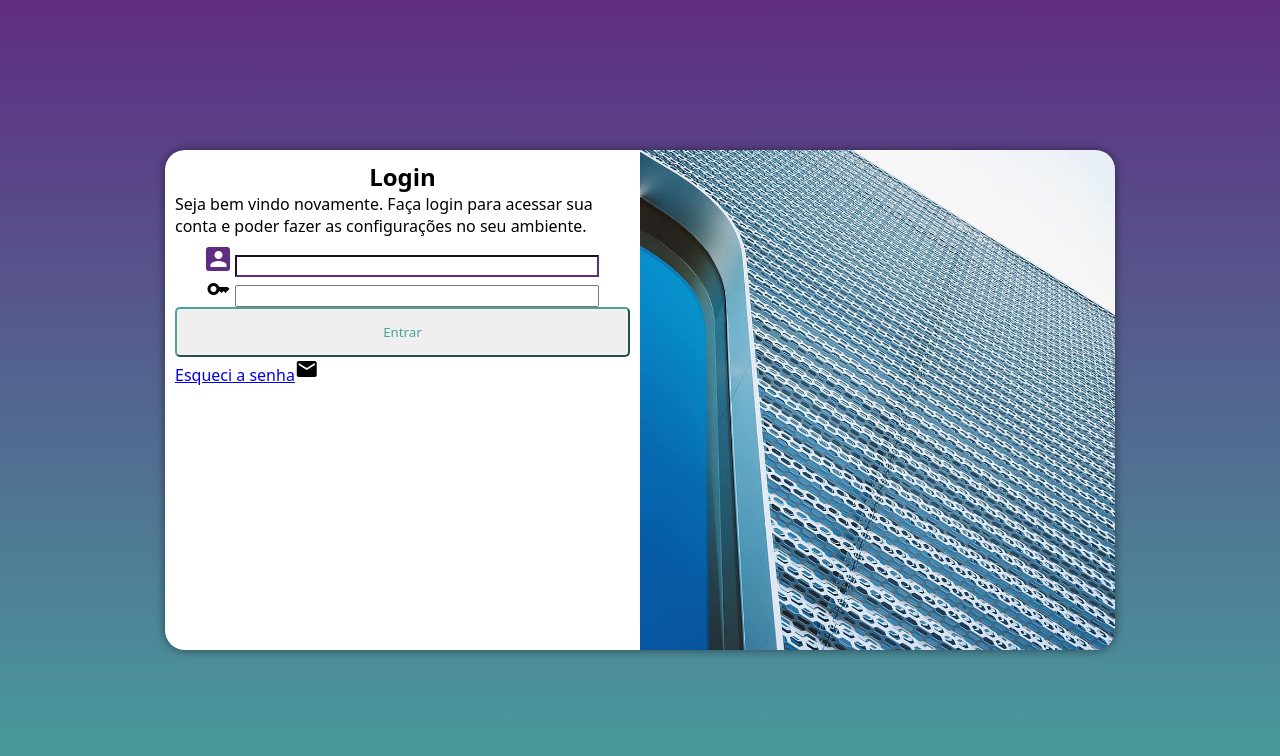
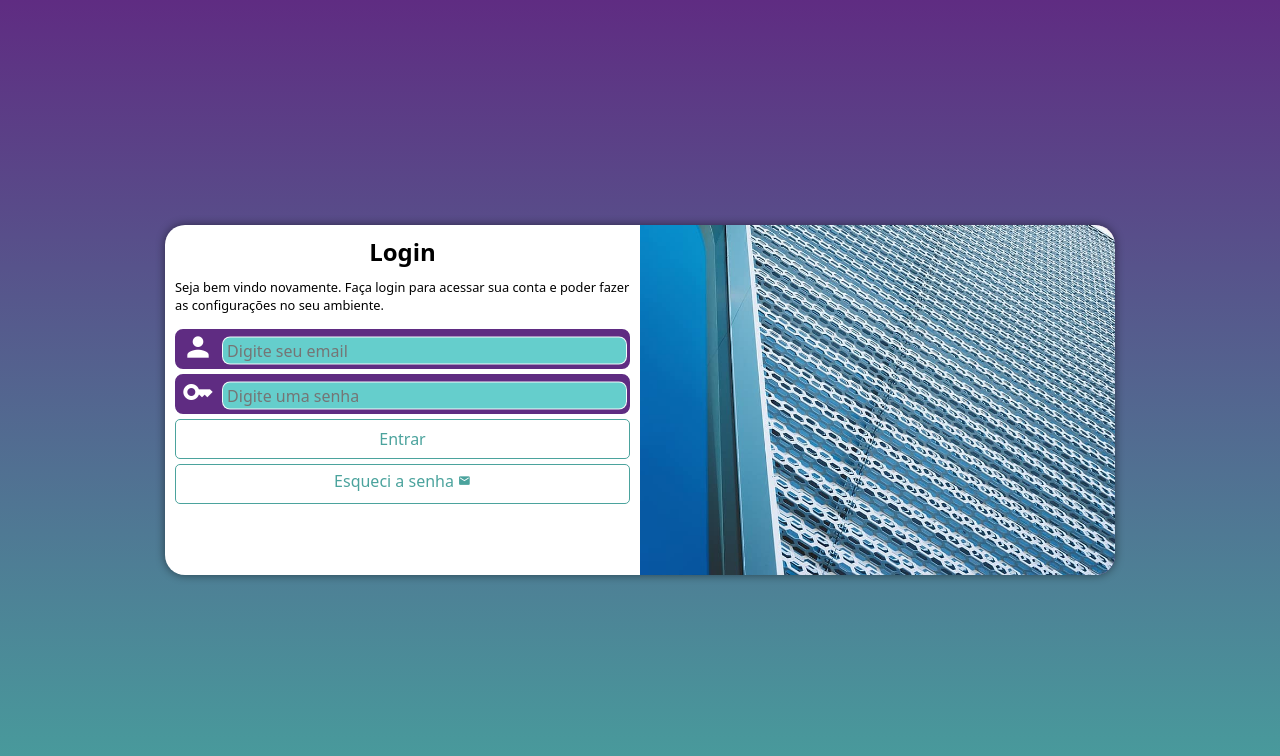
Before and after one commit to Ray-BT/projeto-login, a plain HTML site: page index.html in a window 1280 px wide. Drawn offline with Linux system fonts and the light colour scheme.

Commit message:
finalizado

```diff
--- a/estilo/style.css
+++ b/estilo/style.css
@@ -61,55 +61,102 @@ div#formulario {
 
 div#formulario > h1 {
     text-align: center;
+    margin-bottom: 10px;
 }
 
 div#formulario > p {
+    font-size: 0.8em;
     padding-bottom: 10px;
 }
 
 .divlogin {
+    background-color: #5f2c82;
+    border: 2px solid #5f2c82;
+
+    height: 40px;
+    border-radius: 8px;
+    margin: 5px 0px;
     text-align: center;
 }
 
-.divlogin > #iemail {
-    width: 80%;
-    box-shadow: 2px 2px 2px solid #5f2c82;
-    border-color: #5f2c82;
+.divlogin > label {
+    display: none;
+}
+
+
+div.divlogin > i {
+    width: 40px;
+    padding-bottom: 8px;
+    font-size: 2em;
+    color: white;
+    border: 0px;
 
 }
 
-#isenha {
-    width: 80%;
+div.divlogin > input {
+    background-color: #65cecc;
+    font-size: 1em;
+    width: calc(100% - 46px);
+    height: 80%;
+    border-radius: 8px;
+    border: 1px solid #ffffffea;
+    padding-left: 4px;
+    transform: translateY(-6.5px);
+    transition: .3s;
 }
 
-i#personicon {
-    background-color: #5f2c82;
-    border-radius: 3px;
-
-    color: white;
+div.divlogin > input:hover {
+    background-color: white;
 }
 
-.enviar{
-    height: 50px;
-    width: 100%;
-    display: flex;
-    margin: auto;
-    color: #4BA39D;
-    border-radius: 5px;
-    border-style: none green;
-    border-color: #4BA39D;
-
-
+div.divlogin > input:focus-within{
+    background-color: white;
 }
 
-#esqueci {
-
+.enviar {
+    display: block;
+    font-size: 1em;
+    width: 100%;
+    height: 40px;
+    margin-top: 5px;
+    background-color: #ffffff;
+    color: #4BA39D;
+    border: none;
+    border: 1px solid #4BA39D;
+    border-radius: 5px;
+    cursor: pointer;
+    transition: 0.3s;
 }
 
 .enviar:hover {
     background-color: #4BA39D;
     color: white;
+}
 
+a.botao {
+    display: block;
+    text-align: center;
+    font-size: 1em;
+    width: 100%;
+    height: 40px;
+    padding-top: 5px;
+    margin-top: 5px;
+    background-color: #ffffff;
+    color: #4BA39D;
+    border: 1px solid #4BA39D;
+    border-radius: 5px;
+    text-decoration: none;
+    transition: 0.3s;
+
+}
+
+a.botao > i {
+    font-size: 0.8em;
+}
+
+a.botao:hover {
+    background-color: #4BA39D;
+    color: white;
 }
 
 img {
--- a/estilos/media-query.css
+++ b/estilos/media-query.css
@@ -16,6 +16,7 @@ Grandes telas: acima de 1200px
 
     section#login{
         width: 80vw;
+        height: 350px;
     }
 
     div#imagem {
@@ -38,6 +39,7 @@ Grandes telas: acima de 1200px
 
     section#login {
         width: 950px;
+        height: 350px;
     }
 
     div#imagem {
--- a/index.html
+++ b/index.html
@@ -21,19 +21,19 @@
                 <form action="login.php" method="post" autocomplete="on">
                     <div class="divlogin">
                         <i id="personicon" class="material-icons">person</i>
-                        <label for="iemail"></label>
-                        <input type="email" name="email" id="iemail" autocomplete="email" required maxlength="50">
+                        <input type="email" name="email" id="iemail" autocomplete="email" required maxlength="50" placeholder="Digite seu email">
+                        <label for="iemail">Login</label>
                     </div>
 
                     <div class="divlogin">
                         <i id="keyicon" class="material-icons">key</i>
-                        <label for="isenha"></label>
-                        <input type="password" name="senha" id="isenha" autocomplete="off" minlength="8" required>
+                        <input type="password" name="senha" id="isenha" autocomplete="off" minlength="8" required placeholder="Digite uma senha">
+                        <label for="isenha">Senha</label>
                     </div>
 
                     <div class="divenviar">
                         <input class="enviar" type="submit" value="Entrar">
-                        <a href="esqueci.html">Esqueci a senha</a><i class="material-icons">mail</i>
+                        <a href="esqueci.html" class="botao">Esqueci a senha <i class="material-icons">mail</i></a>
                     </div>
                 </form>
 
```
